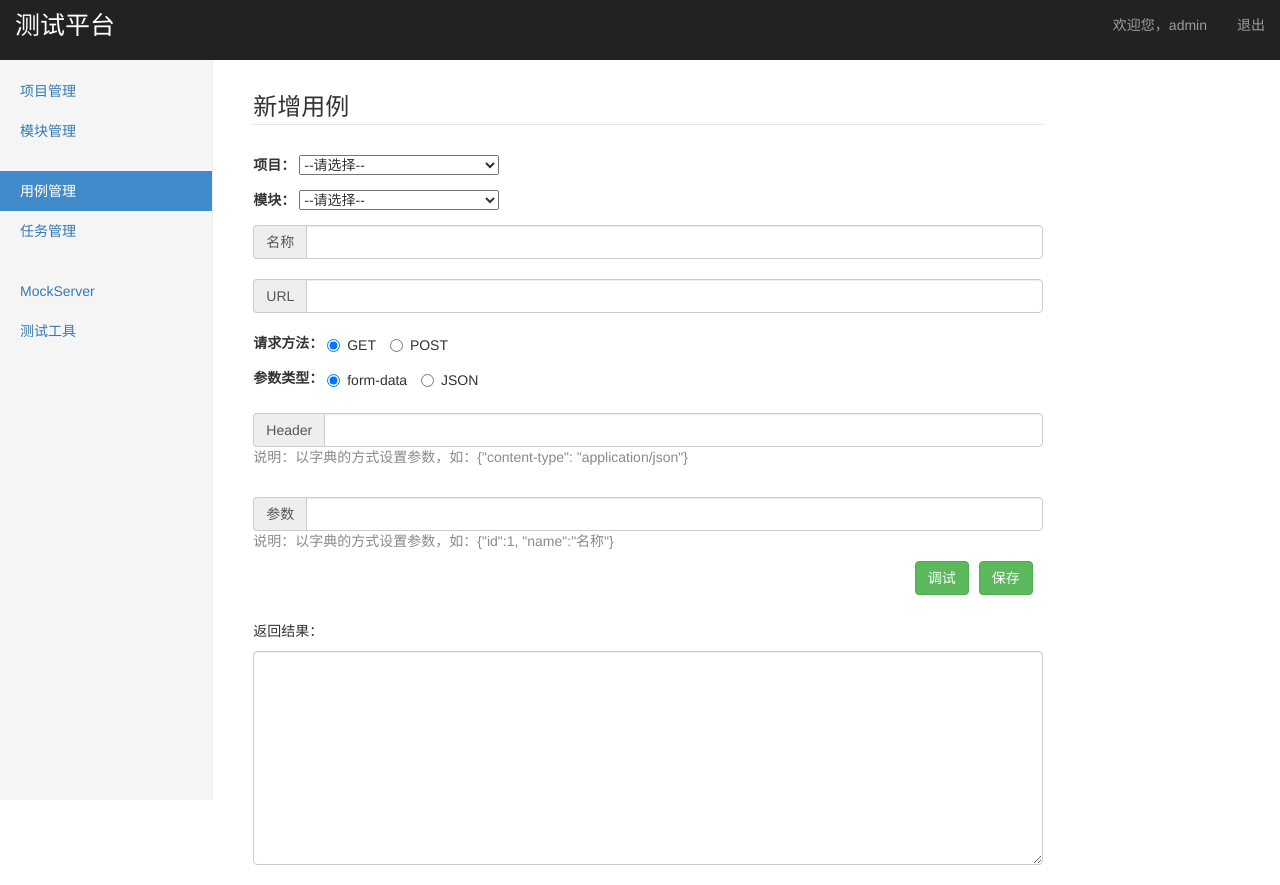
After one commit to wybest0108/DjangoProjects_Login, a Django app: page /interface/add_case/ in a window 1280 px wide. The commit adds this page. Run offline with Django 3.2, Linux system fonts and the light colour scheme; a user stored in the database is signed in; data comes from the database, SQL or seed files in the repository; both versions use the stored data as it was after the commit; some libraries are stand-ins or nearby versions.

```diff
--- a/interface_app/admin.py
+++ b/interface_app/admin.py
@@ -3,7 +3,7 @@ from interface_app.models import TestCase
 
 
 class TestCaseAdmin(admin.ModelAdmin):
-    list_display = ["name", "url", "request_method", "request_headers", "request_params_type", "request_params", "response_assert", "create_time"]
+    list_display = ["module", "name", "url", "request_method", "request_headers", "request_params_type", "request_params", "response_assert", "create_time"]
 
 
 admin.site.register(TestCase, TestCaseAdmin)
--- a/interface_app/models.py
+++ b/interface_app/models.py
@@ -10,7 +10,7 @@ class TestCase(models.Model):
     request_headers = models.TextField("Headers", default="", blank=True, null=True)
     request_params_type = models.CharField("参数类型", max_length=10, default="form-data", blank=False, null=False)
     request_params = models.TextField("参数", default="", blank=True, null=True)
-    response_assert = models.TextField("断言", default="", blank=True, null=True)
+    response_assert = models.TextField("验证", default="", blank=True, null=True)
     create_time = models.DateTimeField("创建时间", auto_now_add=True)
 
     def __str__(self):
--- a/interface_app/urls.py
+++ b/interface_app/urls.py
@@ -1,12 +1,19 @@
 from django.urls import path
-from interface_app import case_views
+from interface_app.views import case_views, case_api
 
 urlpatterns = [
     # 用例管理 urls
     path("case_manage/", case_views.case_manage),
     path("search_case/", case_views.search_case),
-    path("debug_case/", case_views.debug_case),
-    path("save_case/", case_views.save_case),
-    path("get_projects_and_modules/", case_views.get_projects_and_modules),
+    path("add_case/", case_views.add_case),
+    path("edit_case/<int:case_id>/", case_views.edit_case),
     path("delete_case/<int:case_id>/", case_views.delete_case),
+
+    path("debug_case/", case_api.debug_case),
+    path("get_projects_and_modules/", case_api.get_projects_and_modules),
+    path("save_case/", case_api.save_case),
+    path("get_case_info/<int:case_id>/", case_api.get_case_info),
+    # path("delete_case/<int:case_id>/", case_views.delete_case),
+    # path("edit_case/<int:case_id>/", case_views.edit_case),
+
 ]
--- /dev/null
+++ b/interface_app/views/case_api.py
@@ -0,0 +1,140 @@
+from django.shortcuts import render
+from django.contrib.auth.decorators import login_required
+from django.http import HttpResponse, JsonResponse
+from interface_app.models import TestCase
+from project_app.models import Project, Module
+from test_platform.common import response_succeed, response_fail
+import requests
+import json
+
+
+@login_required
+def debug_case(request):
+    if request.method == "POST":
+        url = request.POST.get("url", "")
+        method = request.POST.get("method", "").upper()
+        param_type = request.POST.get("paramType", "").upper()
+        headers = json.loads(request.POST.get("headers").replace("'", "\""))
+        params = json.loads(request.POST.get("params").replace("'", "\""))
+
+        if url == "" or method == "" or param_type == "":
+            return response_fail("URL、请求方法、请求参数类型不能为空！")
+
+        if method == "GET":
+            if param_type == "FORM-DATA":
+                r = requests.get(url, params=params, headers=headers)
+            else:
+                return response_fail("请求参数类型错误！")
+
+        if method == "POST":
+            if param_type == "FORM-DATA":
+                r = requests.post(url, data=params, headers=headers)
+            elif param_type == "JSON":
+                r = requests.post(url, json=params, headers=headers)
+            else:
+                return response_fail("请求参数类型错误！")
+
+        return response_succeed(data=r.text)
+    else:
+        return response_fail("该接口只支持POST请求！")
+
+
+@login_required
+def get_projects_and_modules(request):
+    if request.method == "GET":
+        projects = Project.objects.all()
+        project_list = []
+        for project in projects:
+            current_project = {"projectName": project.name}
+            modules = Module.objects.filter(project_id=project.id)
+            if len(modules) != 0:
+                module_names = []
+                for module in modules:
+                    module_names.append(module.name)
+                current_project["moduleNames"] = module_names
+
+            project_list.append(current_project)
+
+        return response_succeed(data={"projects": project_list})
+    else:
+        return response_fail("该接口只支持GET请求！")
+
+
+@login_required
+def save_case(request):
+    if request.method == "POST":
+        module_name = request.POST.get("moduleName", "")
+        name = request.POST.get("name", "")
+        url = request.POST.get("url", "")
+        method = request.POST.get("method", "").upper()
+        param_type = request.POST.get("paramType", "")
+        headers = request.POST.get("headers", "{}")
+        params = request.POST.get("params", "{}")
+
+        if module_name == "" or name == "" or url == "" or method == "" or param_type == "":
+            return response_fail("模块名、用例名、url、请求方法、请求参数类型不能为空！")
+
+        module = Module.objects.get(name=module_name)
+        case = TestCase.objects.create(module=module,
+                                            name=name,
+                                            url=url,
+                                            request_method=method,
+                                            request_headers=headers,
+                                            request_params_type=param_type,
+                                            request_params=params)
+
+        if case is not None:
+            return response_succeed("保存成功！")
+        else:
+            return response_fail("未知错误！保存失败！")
+
+    else:
+        return response_fail("该接口只支持POST请求！")
+
+
+@login_required
+def get_case_info(request, case_id):
+    if case_id:
+        target_case = TestCase.objects.get(id=case_id)
+        response_data = {}
+        response_data["name"] = target_case.name
+        response_data["url"] = target_case.url
+        response_data["method"] = target_case.request_method
+        response_data["headers"] = target_case.request_headers
+        response_data["paramsType"] = target_case.request_params_type
+        response_data["params"] = target_case.request_params
+        module = target_case.module
+        response_data["moduleName"] = module.name
+        response_data["projectName"] = module.project.name
+        return response_succeed(data=response_data)
+    else:
+        return response_fail("用例ID不存在！")
+
+
+@login_required
+def update_case(request, case_id):
+    if request.method == "POST":
+        url = request.POST.get("url")
+        method = request.POST.get("method")
+        param_type = request.POST.get("paramType")
+        headers = json.loads(request.POST.get("headers").replace("'", "\""))
+        params = json.loads(request.POST.get("params").replace("'", "\""))
+        if method == "get":
+            r = requests.get(url, params=params, headers=headers)
+
+        if method == "post":
+            if param_type == "form-data":
+                r = requests.post(url, data=params, headers=headers)
+            if param_type == "json":
+                r = requests.post(url, json=params, headers=headers)
+
+        return HttpResponse(r.text)
+    else:
+        if case_id:
+            target_case = TestCase.objects.get(id=case_id)
+            return render(request, "edit_case.html", {
+                "case": target_case,
+                "type": "edit"
+            })
+        else:
+            return HttpResponse("404")
--- /dev/null
+++ b/interface_app/views/case_views.py
@@ -0,0 +1,76 @@
+from django.shortcuts import render
+from django.contrib.auth.decorators import login_required
+from django.http import HttpResponse, HttpResponseRedirect
+from django.core.paginator import Paginator, EmptyPage, PageNotAnInteger
+from interface_app.models import TestCase
+
+
+@login_required
+def case_manage(request):
+    if request.method == "GET":
+        case_all = TestCase.objects.all()
+        paginator = Paginator(case_all, 3)
+        page = request.GET.get("page")
+        try:
+            cases = paginator.page(page)
+        except PageNotAnInteger:
+            cases = paginator.page(1)
+        except EmptyPage:
+            cases = paginator.page(paginator.num_pages)
+
+        return render(request, "case_manage.html", {
+            "cases": cases,
+            "type": "list"
+        })
+    else:
+        return HttpResponse("404")
+
+
+@login_required
+def search_case(request):
+    if request.method == "GET":
+        keyword = request.GET.get("keyword", "")
+        result_list = TestCase.objects.filter(name__contains=keyword)
+
+        paginator = Paginator(result_list, 3)
+        page = request.GET.get("page")
+        try:
+            cases = paginator.page(page)
+        except PageNotAnInteger:
+            cases = paginator.page(1)
+        except EmptyPage:
+            cases = paginator.page(paginator.num_pages)
+
+        return render(request, "case_manage.html", {
+            "cases": cases,
+            "type": "list",
+            "keyword": keyword,
+        })
+    else:
+        return HttpResponse("404")
+
+
+@login_required
+def add_case(request):
+    if request.method == "GET":
+        return render(request, "add_case.html", {
+            "type": "add"
+        })
+    else:
+        return HttpResponse("404")
+
+
+@login_required
+def edit_case(request, case_id):
+    if request.method == "GET":
+        return render(request, "edit_case.html", {
+            "type": "edit"
+        })
+    else:
+        return HttpResponse("404")
+
+
+@login_required
+def delete_case(request, case_id):
+    TestCase.objects.get(id=case_id).delete()
+    return HttpResponseRedirect("/interface/case_manage/")
--- a/static/js/caseManage.js
+++ b/static/js/caseManage.js
@@ -1,10 +1,16 @@
-function initDropDownMenu() {
+function initDropDownMenu(defaultProjectName, defaultModuleName) {
     $.ajax({
         type: "get",
         url: "/interface/get_projects_and_modules/",
         dataType: "json",
         success: function(data) {
-            createProjectDropDownMenu(data);
+            if(data.success == "true") {
+                createProjectDropDownMenu(data.data.projects, defaultProjectName);
+                updateModuleDropDownMenu(defaultModuleName);
+            }
+            else {
+                showTips(data.message);
+            }
         }
     });
 
@@ -13,9 +19,8 @@ function initDropDownMenu() {
     });
 }
 
-function createProjectDropDownMenu(data) {
-    var projects = data.projects,
-        projectDropDownMenu = $("#project_dropDownMenu")[0];
+function createProjectDropDownMenu(projects, defaultProjectName) {
+    var projectDropDownMenu = $("#project_dropDownMenu")[0];
 
     projectDropDownMenu.options.length = 0;
     projectDropDownMenu.options.add(new Option("--请选择--", "请选择"));
@@ -24,9 +29,12 @@ function createProjectDropDownMenu(data) {
         projectDropDownMenu.options.add(option);
         option.moduleNames = typeof(projects[i].moduleNames) == "undefined"? [] : projects[i].moduleNames;
     }
+    if(typeof(defaultProjectName) != "undefined") {
+        setDropDownMenuDefault(projectDropDownMenu, defaultProjectName);
+    }
 }
 
-function updateModuleDropDownMenu() {
+function updateModuleDropDownMenu(defaultModuleName) {
     var projectDropDownMenu = $("#project_dropDownMenu")[0],
         moduleDropDownMenu = $("#module_dropDownMenu")[0],
         selectedIndex = projectDropDownMenu.selectedIndex;
@@ -38,6 +46,18 @@ function updateModuleDropDownMenu() {
     var moduleNames = projectDropDownMenu.options[selectedIndex].moduleNames;
     for(var i = 0, len = moduleNames.length; i < len; ++i) {
         moduleDropDownMenu.options.add(new Option(moduleNames[i], moduleNames[i]));
+    }
+
+    if(typeof(defaultModuleName) != "undefined") {
+        setDropDownMenuDefault(moduleDropDownMenu, defaultModuleName);
+    }
+}
+
+function setDropDownMenuDefault(dropDownMenuObj, defaultValue) {
+    for(var i = 0, len = dropDownMenuObj.options.length; i < len; ++i) {
+        if(dropDownMenuObj.options[i].value == defaultValue) {
+            dropDownMenuObj.selectedIndex = i;
+        }
     }
 }
 
@@ -60,7 +80,12 @@ function debugCase() {
         async:false,        //IE浏览器必须设为false，否则会报错
         success: function(data) {
             //$("#result").html(data);
-            $("#result").text(data);
+            if(data.success == "true") {
+                $("#result").text(data.data);
+            }
+            else {
+                showTips(data.message);
+            }
         }
     });
 }
@@ -136,3 +161,26 @@ function showTips(data){
         }
     });
 }
+
+function getTestCaseInfoById(id) {
+    $.ajax({
+        type: "get",
+        url: "/interface/get_case_info/" + id + "/",
+        dataType: "json",
+        success: function(data) {
+            (data.success == "true")? initTestCase(data.data) : showTips(data.message);
+        }
+    });
+}
+
+function initTestCase(data) {
+    $("#req_name").val(data.name);
+    $("#req_url").val(data.url);
+    $("#req_header").val((data.headers === "{}")? "" : data.headers);
+    $("#req_parameter").val((data.params === "{}")? "" : data.params);
+
+    data.method === "GET"? $("#get").prop("checked", true) : $("#post").prop("checked", true);
+    data.paramsType === "JSON"? $("#json").prop("checked", true) : $("#form").prop("checked", true);
+
+    initDropDownMenu(data.projectName, data.moduleName);
+}
--- /dev/null
+++ b/templates/add_case.html
@@ -0,0 +1,87 @@
+{% extends "case_manage.html" %}
+{% block add_case %}
+    <fieldset>
+        <div id="legend" style="width:80%;">
+            <legend style="font-size: 24px; margin-top: 20px; margin-bottom: 10px;">新增用例</legend>
+        </div>
+
+        <div style="width:80%;">
+            <form action="/debug/" method="get" class="bs-example bs-example-form" role="form" style="margin-top: 30px">
+                <div class="form-group" style="height: 20px;">
+                    <label>项目：</label>
+                    <select id="project_dropDownMenu" style="width: 200px; font-size: 14px;">
+                        <option value="请选择">--请选择--</option>
+                    </select>
+                </div>
+
+                <div class="form-group" style="height: 20px;">
+                    <label>模块：</label>
+                    <select id="module_dropDownMenu" style="width: 200px; font-size: 14px;">
+                        <option value="请选择">--请选择--</option>
+                    </select>
+                </div>
+
+                <div class="input-group">
+                    <span class="input-group-addon">名称</span>
+                    <input id="req_name" type="text" class="form-control">
+                </div>
+                <br>
+
+                <div class="input-group">
+                    <span class="input-group-addon">URL</span>
+                    <input id="req_url" type="text" class="form-control">
+                </div>
+                <br>
+
+                <div>
+                    <label>请求方法：</label>
+                    <label class="radio-inline">
+                        <input type="radio" name="req_method" id="get" value="get" checked> GET
+                    </label>
+                    <label class="radio-inline">
+                        <input type="radio" name="req_method" id="post" value="post"> POST
+                    </label>
+                </div>
+
+                <div style="margin-top: 10px;">
+                    <label>参数类型：</label>
+                    <label class="radio-inline">
+                        <input type="radio" name="req_type" id="form" value="form-data" checked> form-data
+                    </label>
+                    <label class="radio-inline">
+                        <input type="radio" name="req_type" id="json" value="json"> JSON
+                    </label>
+                </div>
+                <br>
+
+                <div class="input-group">
+                    <span class="input-group-addon">Header</span>
+                    <input id="req_header" type="text" class="form-control">
+                </div>
+                <p style="color:#8B8989">说明：以字典的方式设置参数，如：{"content-type": "application/json"}</p>
+                <br>
+
+                <div class="input-group">
+                    <span class="input-group-addon">参数</span>
+                    <input id="req_parameter" type="text" class="form-control">
+                </div>
+                <p style="color:#8B8989">说明：以字典的方式设置参数，如：{"id":1, "name":"名称"}</p>
+                <div style="width: 100%; height: 60px;">
+                    <button type="button" class="btn btn-success" id="save" style="float: right;margin-right: 10px;" onclick="saveCase();">保存</button>
+                    <button type="button" class="btn btn-success" id="send" style="float: right;margin-right: 10px;" onclick="debugCase();">调试</button>
+                </div>
+            </form>
+        </div>
+
+        <div style="width:80%;">
+            <p>返回结果：</p>
+            <textarea id="result" class="form-control" rows="10" name="textarea"></textarea>
+        </div>
+    </fieldset>
+
+    <script type="text/javascript">
+        $(function () {
+            initDropDownMenu();
+        });
+    </script>
+{% endblock %}
--- a/templates/case_manage.html
+++ b/templates/case_manage.html
@@ -11,7 +11,7 @@
                         <input style="color: #999;border-radius:3px;border: 1px solid #ccc" type="text" name="keyword" placeholder="用例名称" />
                         <input type="submit" class="btn-success" value="搜索" />
                     </form>
-                    <button style="float: right" class="btn-success" onclick="window.location.href='/interface/debug_case/'">调试</button>
+                    <button style="float: right" class="btn-success" onclick="window.location.href='/interface/add_case/'">新增</button>
                 </div>
             </h3>
             <div class="table-responsive">
@@ -51,7 +51,7 @@
                             <td>{{ case.response_assert }}</td>
                             <td>{{ case.create_time | date:"Y-m-d H:i"  }}</td>
                             <td>
-                                <a href="/manage/edit_case/{{ case.id }}/">编辑</a>&nbsp;&nbsp;
+                                <a href="/interface/edit_case/{{ case.id }}/">编辑</a>&nbsp;&nbsp;
                                 <a href="javascript:void(0)" onclick='deleteCase("{{ case.name }}", "{{ case.id }}")'>删除</a>
                             </td>
                         </tr>
@@ -87,9 +87,16 @@
             </div>
         </div>
     {% endif %}
-    {% if type == "debug" %}
+    {% if type == "add" %}
         <div class="col-sm-9 col-sm-offset-3 col-md-10 col-md-offset-2 main">
-            {% block api_debug %}
+            {% block add_case %}
+            {% endblock %}
+        </div>
+    {% endif %}
+
+    {% if type == "edit" %}
+        <div class="col-sm-9 col-sm-offset-3 col-md-10 col-md-offset-2 main">
+            {% block edit_case %}
             {% endblock %}
         </div>
     {% endif %}
```
Also changed, not shown: interface_app/case_views.py (deleted, +0 -135 lines), templates/edit_case.html (renamed from templates/api_debug.html, +8 -7 lines), test_platform/common.py (added, +18 -0 lines), db.sqlite3, interface_app/views/__init__.py (added).
